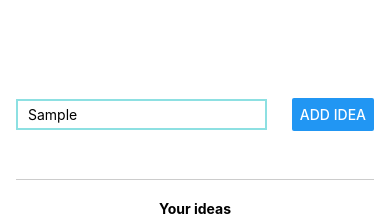
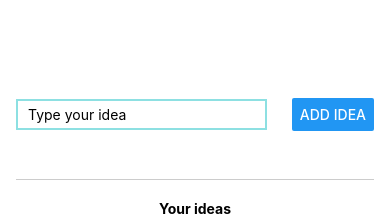
Before and after one commit to YuriiStreltsov/react-native-study, a React Native app: screen / in a window 390 px wide. Both pictures are taken after typing "Sample" into the empty fields and a click on the button "ADD IDEA". Shown: the top 223 px of the page. Built offline with nearby package versions, Linux system fonts and the light colour scheme.

Commit message:
Split components

```diff
--- a/App.js
+++ b/App.js
@@ -1,46 +1,27 @@
 import { useState } from "react";
-import {
-  Button,
-  FlatList,
-  StyleSheet,
-  Text,
-  TextInput,
-  View,
-} from "react-native";
+import { FlatList, StyleSheet, Text, View } from "react-native";
+import NoteItem from "./components/NoteItem";
+import NoteInput from "./components/NoteInput";
 
 export default function App() {
-  const [enteredIdeaText, setEnteredIdeaText] = useState("");
-  const [ideaList, setIdeaList] = useState([]);
-  const ideaInputHandler = (enteredText) => {
-    setEnteredIdeaText(enteredText);
-  };
-  const addIdeaHandler = () => {
-    setIdeaList((ideaList) => [
-      { text: enteredIdeaText, id: Math.random().toString() },
-      ...ideaList,
+  const [noteList, setNoteList] = useState([]);
+
+  const addNoteHandler = (enteredNoteText) => {
+    setNoteList((noteList) => [
+      { text: enteredNoteText, id: Math.random().toString() },
+      ...noteList,
     ]);
   };
   return (
     <View style={styles.container}>
-      <View style={styles.inputContainer}>
-        <TextInput
-          placeholder={"Type your idea"}
-          style={styles.inputText}
-          onChangeText={ideaInputHandler}
-        />
-        <Button title={"Add idea"} onPress={addIdeaHandler} />
-      </View>
-      <View style={styles.ideaContainer}>
-        <Text style={styles.ideaContainerTitle}>
-          {ideaList.length !== 0 ? "Your ideas" : "No idea yet"}
+      <NoteInput addNoteHandler={addNoteHandler} />
+      <View style={styles.noteContainer}>
+        <Text style={styles.noteContainerTitle}>
+          {noteList.length !== 0 ? "Your ideas" : "No idea yet"}
         </Text>
         <FlatList
-          data={ideaList}
-          renderItem={(itemData) => (
-            <View style={styles.ideaItem}>
-              <Text style={styles.ideaItemText}>{itemData.item.text}</Text>
-            </View>
-          )}
+          data={noteList}
+          renderItem={(itemData) => <NoteItem itemData={itemData} />}
           keyExtractor={(item) => item.id}
         />
       </View>
@@ -54,36 +35,11 @@ const styles = StyleSheet.create({
     paddingTop: 50,
     paddingHorizontal: 16,
   },
-  inputContainer: {
-    flex: 1,
-    flexDirection: "row",
-    justifyContent: "space-between",
-    alignItems: "center",
-    marginBottom: 20,
-    borderBottomWidth: 1,
-    borderColor: "#cccccc",
-  },
-  inputText: {
-    paddingVertical: 5,
-    paddingHorizontal: 10,
-    borderWidth: 2,
-    borderColor: "#8de0e2",
-    width: "70%",
-  },
-  ideaContainer: {
+  noteContainer: {
     flex: 5,
   },
-  ideaContainerTitle: {
+  noteContainerTitle: {
     textAlign: "center",
     fontWeight: "bold",
   },
-  ideaItem: {
-    margin: 8,
-    padding: 8,
-    borderRadius: 8,
-    backgroundColor: "rgb(2,88,121)",
-  },
-  ideaItemText: {
-    color: "white",
-  },
 });
--- /dev/null
+++ b/components/NoteInput.js
@@ -0,0 +1,47 @@
+import { Button, StyleSheet, TextInput, View } from "react-native";
+import { useState } from "react";
+
+function NoteInput({ addNoteHandler }) {
+  const [enteredNoteText, setEnteredNoteText] = useState("");
+
+  const noteInputHandler = (enteredText) => {
+    setEnteredNoteText(enteredText);
+  };
+
+  const buttonOnClickHandler = () => {
+    addNoteHandler(enteredNoteText);
+    setEnteredNoteText("");
+  };
+  return (
+    <View style={style.inputContainer}>
+      <TextInput
+        placeholder={"Type your idea"}
+        style={style.inputText}
+        onChangeText={noteInputHandler}
+        value={enteredNoteText}
+      />
+      <Button title={"Add idea"} onPress={buttonOnClickHandler} />
+    </View>
+  );
+}
+
+export default NoteInput;
+
+const style = StyleSheet.create({
+  inputContainer: {
+    flex: 1,
+    flexDirection: "row",
+    justifyContent: "space-between",
+    alignItems: "center",
+    marginBottom: 20,
+    borderBottomWidth: 1,
+    borderColor: "#cccccc",
+  },
+  inputText: {
+    paddingVertical: 5,
+    paddingHorizontal: 10,
+    borderWidth: 2,
+    borderColor: "#8de0e2",
+    width: "70%",
+  },
+});
--- /dev/null
+++ b/components/NoteItem.js
@@ -0,0 +1,23 @@
+import { StyleSheet, Text, View } from "react-native";
+
+function NoteItem({ itemData }) {
+  return (
+    <View style={style.noteItem}>
+      <Text style={style.noteItemText}>{itemData.item.text}</Text>
+    </View>
+  );
+}
+
+export default NoteItem;
+
+const style = StyleSheet.create({
+  noteItem: {
+    margin: 8,
+    padding: 8,
+    borderRadius: 8,
+    backgroundColor: "rgb(2,88,121)",
+  },
+  noteItemText: {
+    color: "white",
+  },
+});
```
